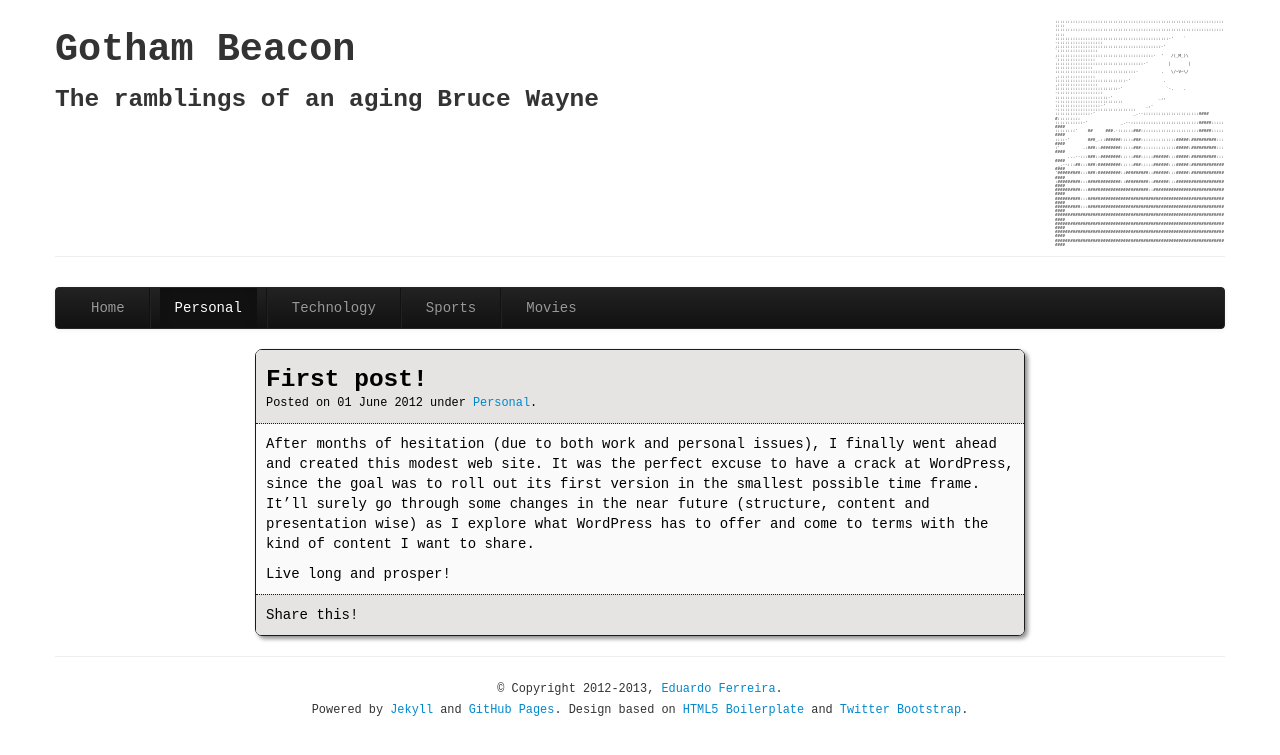
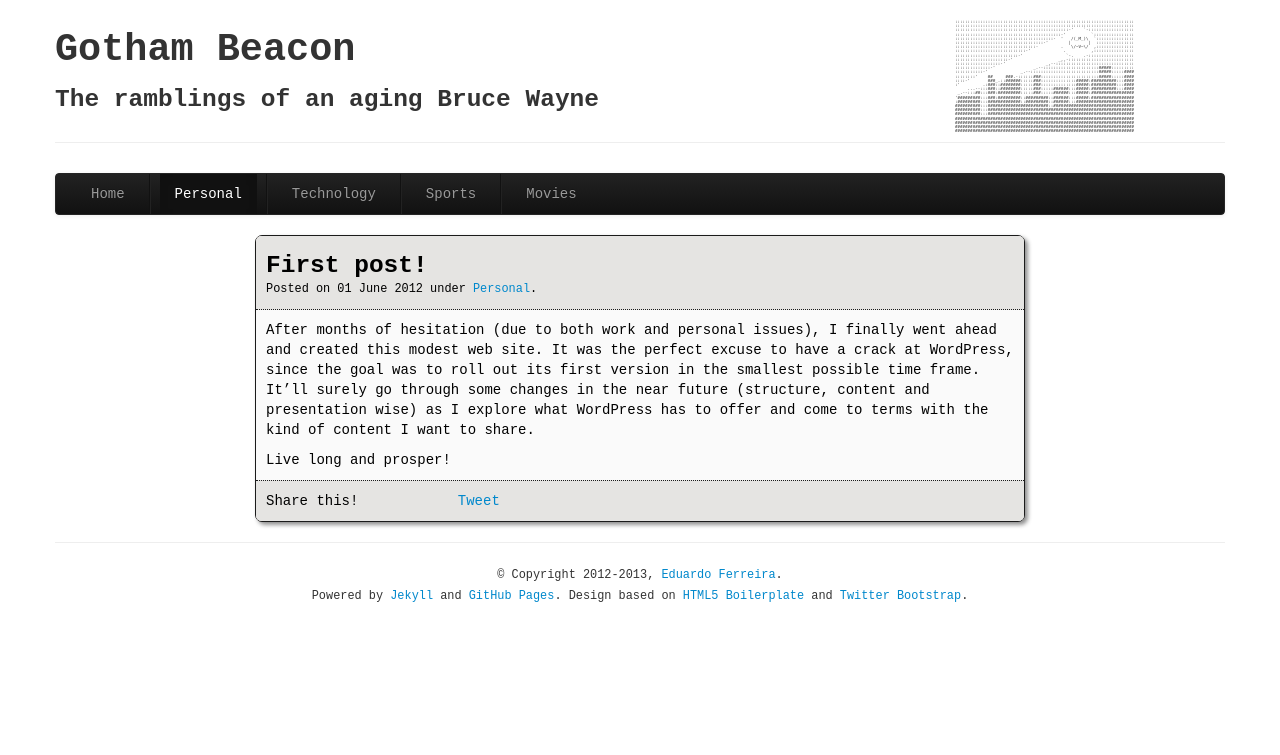
Before and after one commit to MulberryBeacon/gothambeacon.com, a Jekyll site: the page built from _posts/2012-06-01-first-post.md, in a window 1280 px wide. Shown: the top 755 px of the page. Built offline with Jekyll 4.4.1, drawn with Linux system fonts in a browser that asks for light colours; nearby versions of some CDN libraries; comment, search, counter and statistics services are not loaded.

Commit message:
Last stabilization fixes.

```diff
--- a/_layouts/default.html
+++ b/_layouts/default.html
@@ -13,8 +13,6 @@
 		<!-- Place favicon.ico and apple-touch-icon.png in the root directory -->
 
 		<!-- Style sheets -->
-		<!--<link rel="stylesheet" href="/css/normalize.css">
-		<link rel="stylesheet" href="/css/main.css">-->
 		<link rel="stylesheet" href="/css/bootstrap.min.css">
 		<link rel="stylesheet" href="/css/bootstrap-responsive.min.css">
 		<link rel="stylesheet" href="/css/custom.css">
@@ -29,11 +27,11 @@
 			<header>
 				<div class="page-header">
 					<div class="row-fluid">
-						<div class="span10">
+						<div class="span9">
 							<h1>{{ site.name }}</h1>
 							<h3>The ramblings of an aging Bruce Wayne</h3>
 						</div>
-						<div class="span2">
+						<div class="span3">
 							<pre class="header-logo">:::::::::::::::::::::::::::::::::::::::::::::::::::::::::::::::::::::::
 :::::::::::::::::::::::::::::::::::::::::::::::::::::::::::::::::::::::
 :::::::::::::::::::::::::::::::::::::::::::::-'    `-::::::::::::::::::
@@ -103,10 +101,7 @@
 
 		<script src="//ajax.googleapis.com/ajax/libs/jquery/1.9.1/jquery.min.js"></script>
 		<script>window.jQuery || document.write('<script src="/js/vendor/jquery-1.9.1.min.js"><\/script>')</script>
-		<script src="/js/plugins.js"></script>
-		<script src="/js/main.js"></script>
 		<script src="/js/bootstrap.min.js"></script>
-		<script src="/js/vendor/modernizr-2.6.2.min.js"></script>
 		<script src="/js/custom.js"></script>
 
 		<!-- Google Analytics: change UA-XXXXX-X to be your site's ID. -->
--- a/_layouts/post.html
+++ b/_layouts/post.html
@@ -18,15 +18,14 @@ layout: default
 			<div class="span2">
 				<p>Share this!</p>
 			</div>
-			<div class="span1">
-				<div class="g-plusone" data-href="{{ url }}" data-recommendations="false" data-size="medium"></div>
+			<div class="span2 offset1">
+				<a class="twitter-share-button" data-dnt="true" data-url="{{ url }}" data-via="GothamBeacon" href="https://twitter.com/share">Tweet</a>
 			</div>
-			<div class="span1">
-				<a class="twitter-share-button" href="https://twitter.com/share" data-counturl="{{ url }}" data-dnt="true" data-text="{{ page.title }}" data-url="{{ url }}"
-					data-via="GothamBeacon"></a>
+			<div class="span2 offset1">
+				<div class="g-plus" data-action="share" data-annotation="bubble" data-href="{{ url }}"></div>
 			</div>
-			<div class="span1">
-				<div class="fb-like" data-href="{{ url }}" data-layout="button_count" data-send="false" data-show-faces="false" data-width="90"></div>
+			<div class="span2 offset1">
+				<div class="fb-like" data-href="{{ url }}" data-layout="button_count" data-send="false" data-show-faces="false"></div>
 			</div>
 		</div>
 	</div>
```
Also changed, not shown: other parts of _layouts/default.html (+1 -1 lines).
